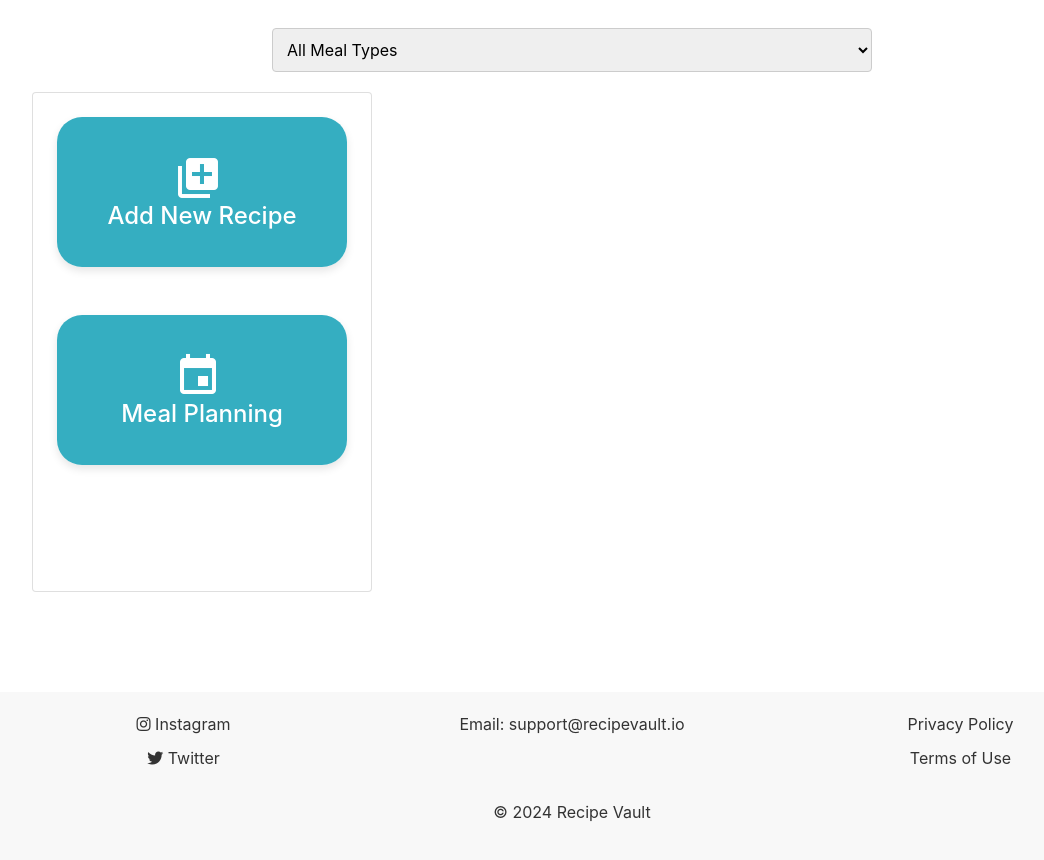
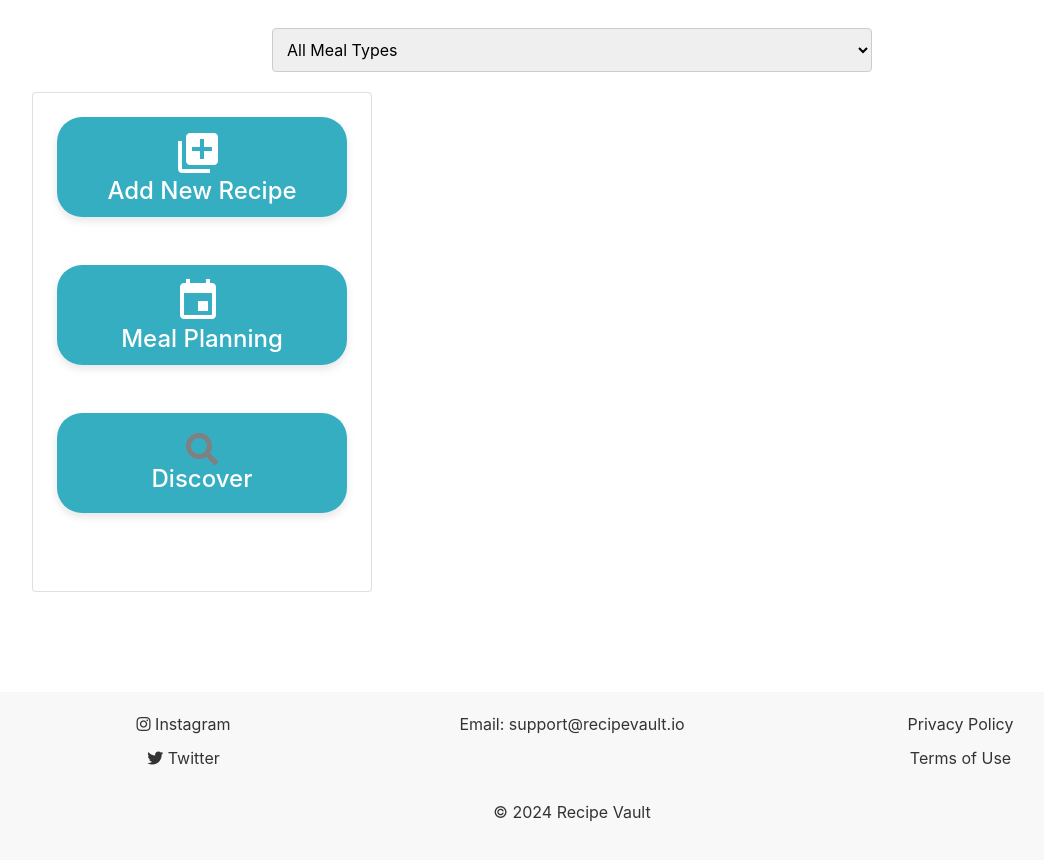
Before and after one commit to mchughbrian/RecipeProject, a Django app: page /home/ in a window 1280 px wide. Shown: the part 56-916 px from the top of the page, without its empty margins (68-1112 px from the left). Run offline with Django 4.2, Linux system fonts and the light colour scheme; the visitor is signed in with stand-in values (Sample User, id 1); data that the repository does not hold is empty; parts of the project's set-up code (start-up, migrations or seed data) failed here and were passed over; some libraries are stand-ins or nearby versions.

Commit message:
Update button size on home page

```diff
--- a/static/css/custom.css
+++ b/static/css/custom.css
@@ -93,23 +93,21 @@
 }
 
 .icon-wrapper {
-    display: inline-block;
-    background-color: rgba(23, 162, 184, 0.87); /* Primary color */
-    color: white;
-    padding: 10px 20px;
-    border-radius: 25px; /* Rounded corners */
-    box-shadow: 0 4px 8px rgba(0, 0, 0, 0.1); /* Subtle shadow */
-    transition: all 0.3s ease; /* Smooth transition for hover effect */
-}
-.icon-wrapper {
-    min-width: 200px; /* Minimum width */
-    min-height: 150px; /* Minimum height */
     display: flex;
     justify-content: center;
     align-items: center;
     text-align: center;
     flex-direction: column;
+    background-color: rgba(23, 162, 184, 0.87); /* Primary color */
+    color: white;
+    padding: 5px 20px; /* Reduced padding to decrease height */
+    border-radius: 25px; /* Rounded corners */
+    box-shadow: 0 4px 8px rgba(0, 0, 0, 0.1); /* Subtle shadow */
+    transition: all 0.3s ease; /* Smooth transition for hover effects */
+    min-width: 200px; /* Minimum width */
+    min-height: 100px; /* Reduced minimum height */
 }
+
 .icon-wrapper:hover {
     background-color: #464849; /* Slightly darker on hover */
     box-shadow: 0 6px 12px rgba(0, 0, 0, 0.15); /* Larger shadow on hover */
@@ -119,6 +117,7 @@
     vertical-align: middle;
     margin-right: 8px;
 }
+
 
 .icon-wrapper h4 {
     display: inline;
--- a/templates/recipes/discover.html
+++ b/templates/recipes/discover.html
@@ -13,7 +13,7 @@
                 {% endif %}
                 <div class="card-body">
                     <h5 class="card-title">{{ recipe.name }}</h5>
-                    <p>{{ recipe.copy_count }}</p>
+                    <p>{{ recipe.copy_count }}    <i class="fas fa-chart-bar"></i></p>
                     <p>{{ recipe.meal_type }}</p>
                     <a href="/recipe/{{ recipe.id }}" class="btn btn-custom">View Recipe</a>
                     <a href="{% url 'copy_recipe' recipe.id %}" class="btn btn-outline-primary">Copy Recipe</a>
--- a/templates/recipes/home.html
+++ b/templates/recipes/home.html
@@ -62,13 +62,13 @@
 
             </a>
 
-            <!-- Discover
-            <a href="{#% url 'discover' %#}" class="d-block text-center p-4">
+            <!-- Discover -->
+            <a href="{% url 'discover' %}" class="d-block text-center p-4">
                 <div class="icon-wrapper">
-                    <i class="fas fa-search fa-2x"></i> Icon for Search
+                    <i class="fas fa-search fa-2x"></i>
                     <h4>Discover</h4>
                 </div>
-            </a> -->
+            </a>
 
         </div>
     </div>
```
